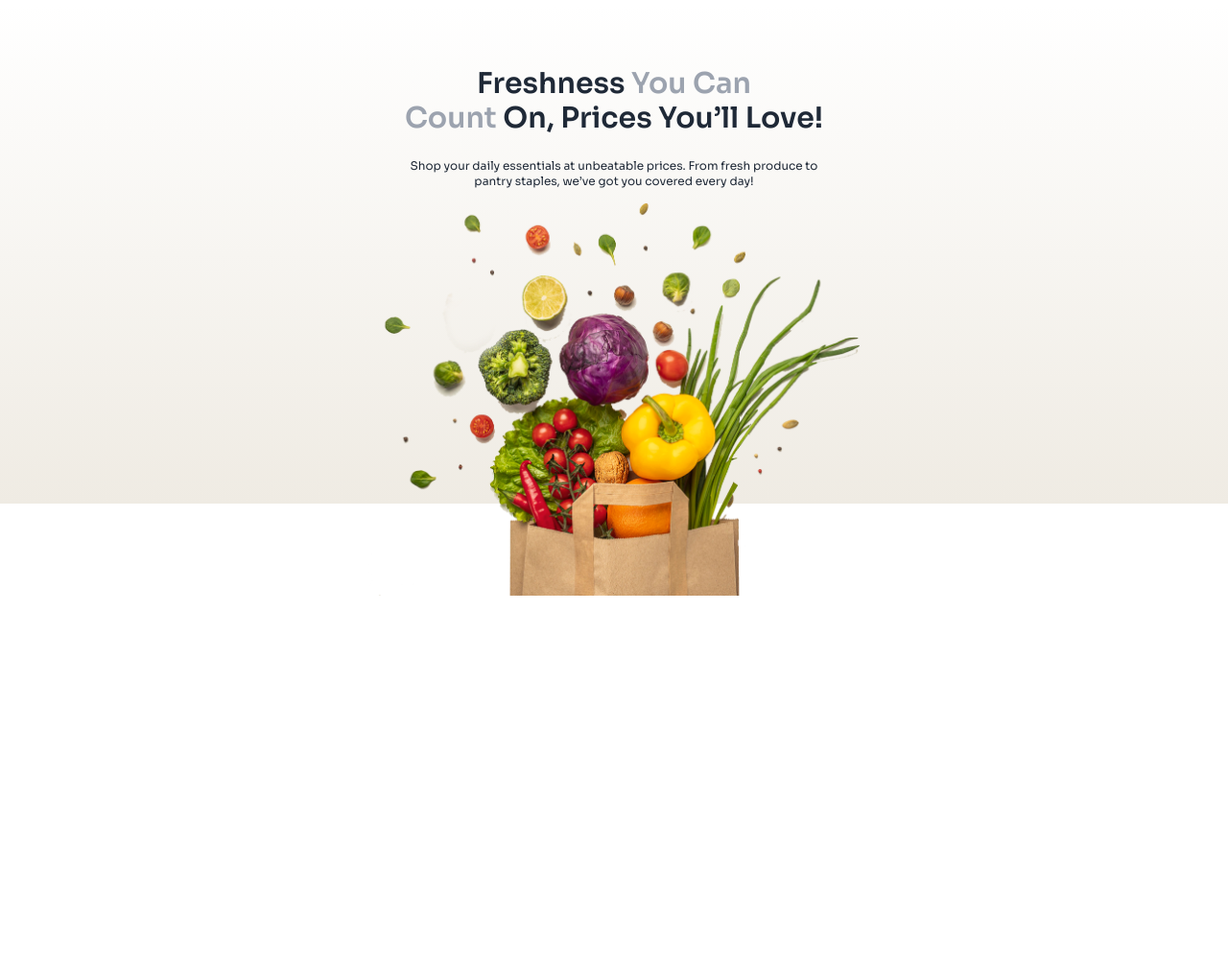
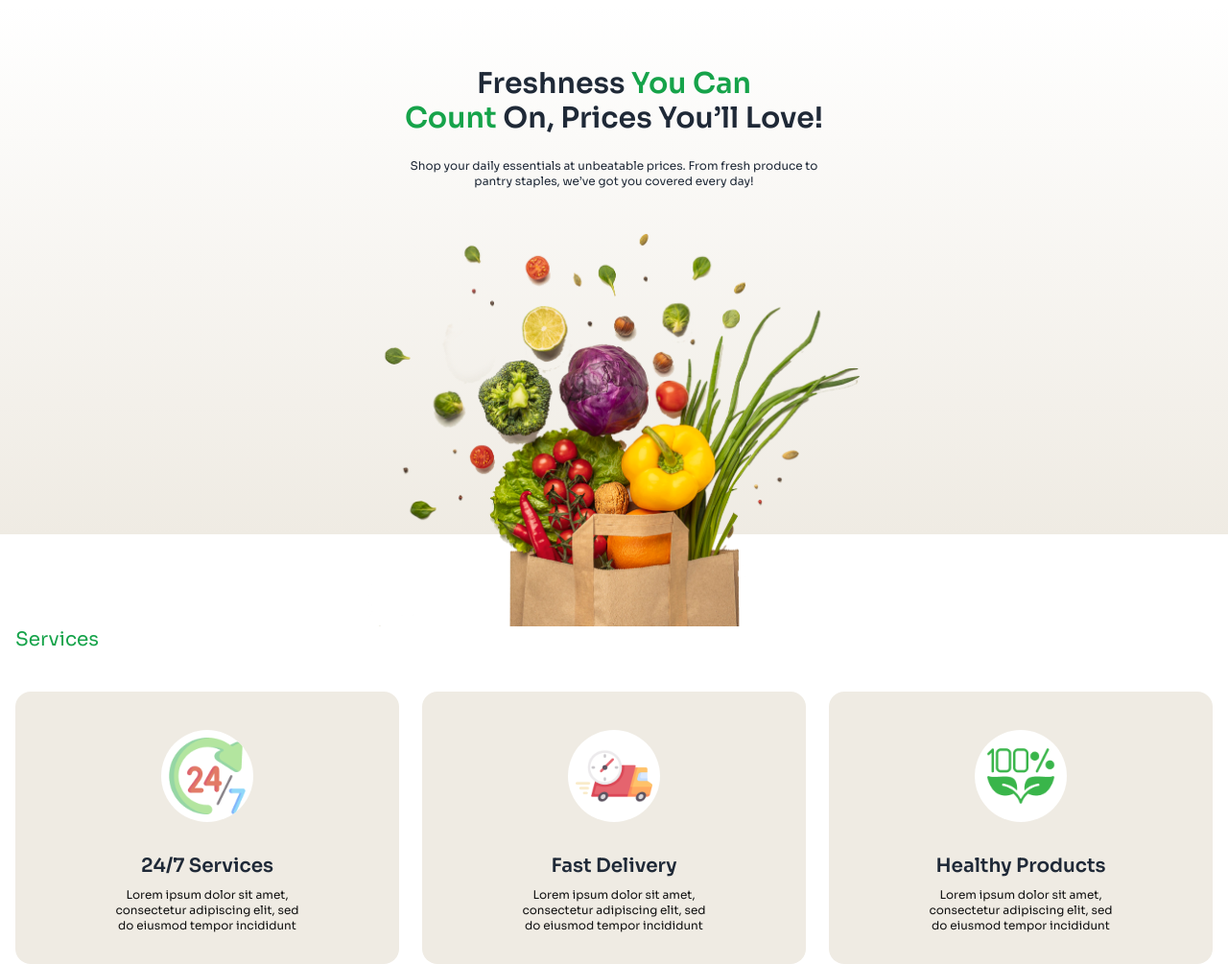
Before and after one commit to Mj-Marjan/Assignment-3-vegetable, a plain HTML site: page index.html in a window 1280 px wide. Shown: the part 63-1068 px from the top of the page at 96% size. Before the commit the page ends 800 px from the top, so only its background shows below. Drawn offline with nearby package versions, Linux system fonts and the light colour scheme.

Commit message:
Card section add

```diff
--- a/index.html
+++ b/index.html
@@ -39,7 +39,7 @@
         <nav class="px-4 border-b-2 border-green-600 lg:border-none w-full overflow-hidden">
             <div class="navbar bg-base-100">
               <div class="navbar-start">
-                <img src="c2-assets/logo-footer.png" alt="Logo" class="w-20 h-auto lg:hidden object-contain">
+                <img src="c2-assets/Group.png" alt="Logo" class="w-20 h-auto lg:hidden object-contain">
                 <img src="c2-assets/logo-header.png" alt="Logo" class="w-20 h-auto hidden lg:block object-contain">
               </div>
               <div class="navbar-center hidden lg:flex">
@@ -75,9 +75,9 @@
           <!-- bannar section -->
            <section>
             <div class="hero bg-gradient-to-t from-[#EFEBE3] to-[#FFFFFF] ... ">
-                <div class="hero-content text-center mb-20 lg:mb-72">
+                <div class="hero-content text-center mb-20 lg:mb-80">
                   <div class="max-w-md relative">
-                    <h1 class="text-3xl font-semibold pt-12">Freshness <span class="text-gray-400">You Can <br>
+                    <h1 class="text-3xl font-semibold pt-12">Freshness <span class="text-green-600">You Can <br>
                         Count</span> On, Prices You’ll Love!</h1>
                     <p class="py-6 text-xs">
                         Shop your daily essentials at unbeatable prices. From fresh produce to pantry staples, we’ve got you covered every day!
@@ -90,7 +90,52 @@
             </div>
            </section>
     </header>
-    <main>
+    <main class="container mx-auto">
+      <!-- card section -->
+       <section class="px-4">
+        <h2 class="text-xl text-green-600">Services</h2>
+          <div class="">
+          <div class="pt-10  grid grid-cols-1 md:grid-cols-2 lg:grid-cols-3 gap-6 text-center">
+            <!-- 1st card -->
+
+            <div class="card bg-[#EFEBE3]  pt-10">
+              <div class="avatar flex justify-center items-center">
+                <div class="  w-24 rounded-full  ">
+                  <img  class="bg-white p-2" src="c2-assets/service.png" />
+                </div>
+              </div>
+              <div class="card-body items-center text-center">
+                <h2 class="card-title text-xl font-semibold">24/7 Services </h2>
+                <p class="text-xs text-[#111111] w-3/5">Lorem ipsum dolor sit amet, consectetur adipiscing elit, sed do eiusmod tempor incididunt</p>
+              </div>
+            </div>
+            <!-- 2nd card -->
+            <div class="card bg-[#EFEBE3]  pt-10">
+              <div class="avatar flex justify-center items-center">
+                <div class="  w-24 rounded-full  ">
+                  <img  class="bg-white p-2" src="c2-assets/delivery.png" />
+                </div>
+              </div>
+              <div class="card-body items-center text-center">
+                <h2 class="card-title text-xl font-semibold">Fast Delivery</h2>
+                <p class="text-xs text-[#111111] w-3/5">Lorem ipsum dolor sit amet, consectetur adipiscing elit, sed do eiusmod tempor incididunt</p>
+              </div>
+            </div>
+            <!-- 3rd card -->
+
+            <div class="card bg-[#EFEBE3]   pt-10">
+              <div class="avatar flex justify-center items-center">
+                <div class="  w-24 rounded-full  ">
+                  <img  class="bg-white p-2" src="c2-assets/healthy.png" />
+                </div>
+              </div>
+              <div class="card-body items-center text-center">
+                <h2 class="card-title text-xl font-semibold">Healthy Products </h2>
+                <p class="text-xs text-[#111111] w-3/5">Lorem ipsum dolor sit amet, consectetur adipiscing elit, sed do eiusmod tempor incididunt</p>
+              </div>
+            </div>
+          </div>
+       </section>
 
     </main>
     <footer>
```
Also changed, not shown: c2-assets/Group.png (added).
